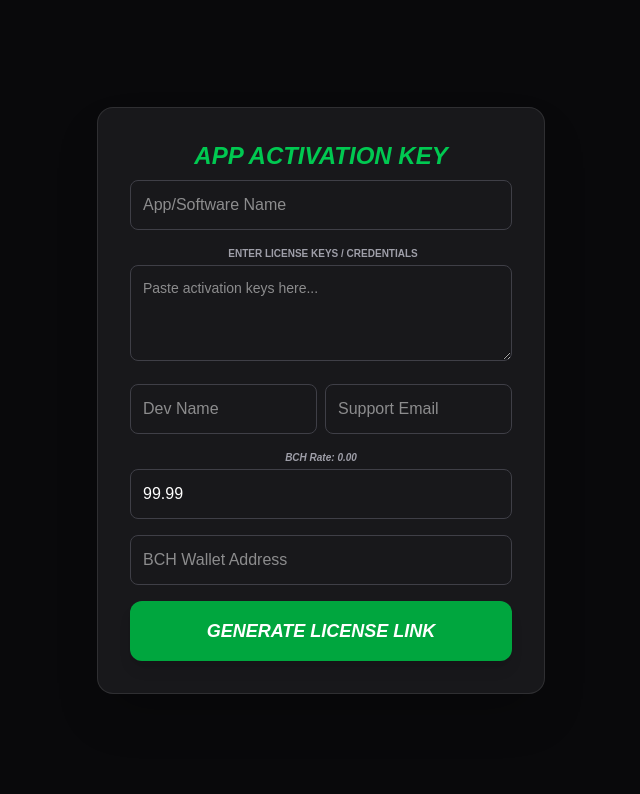
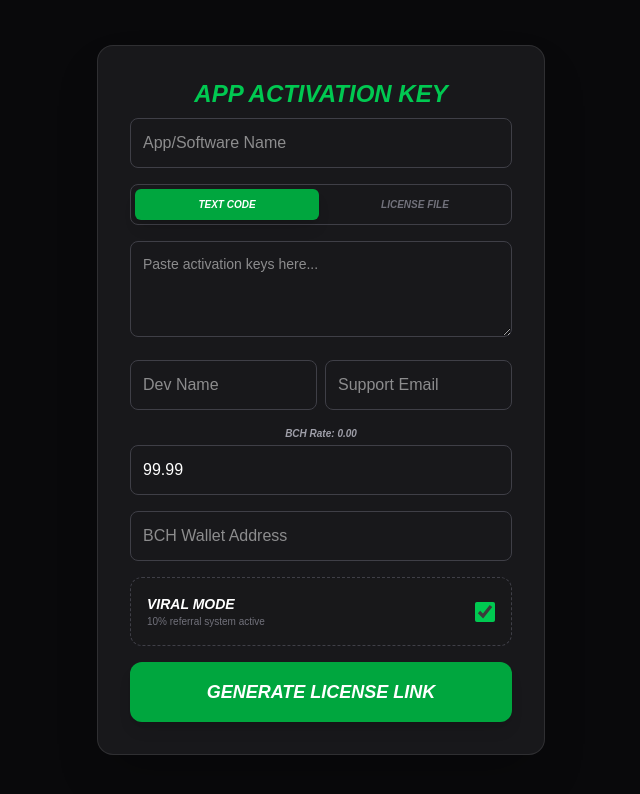
Before and after one commit to saleemm1/payonce-cash, a Next.js app: page /create/app-activate-card in a window 1280 px wide. Shown: the top 794 px of the page, without its empty margins (319-959 px from the left). Built offline with nearby package versions, Linux system fonts and the light colour scheme; no server answers.

Commit message:
Update page.js

```diff
--- a/app/create/app-activate-card/page.js
+++ b/app/create/app-activate-card/page.js
@@ -10,6 +10,7 @@ export default function AppLicensePage() {
   const [generatedLink, setGeneratedLink] = useState('');
   const [copied, setCopied] = useState(false);
   const [enableAffiliate, setEnableAffiliate] = useState(true);
+  const [deliveryType, setDeliveryType] = useState('code');
   useEffect(() => {
     const getBCH = async () => {
       try {
@@ -33,10 +34,18 @@ export default function AppLicensePage() {
       <form onSubmit={handleGenerate} className="w-full max-w-md bg-[#18181b] p-8 rounded-2xl border border-white/10 shadow-2xl space-y-4">
         <h1 className="text-2xl font-bold mb-2 text-center text-green-500 uppercase italic font-black">App Activation Key</h1>
         <input required type="text" value={productName} onChange={(e) => setProductName(e.target.value)} className="w-full p-3 bg-zinc-900 border border-zinc-700 rounded-lg text-white outline-none focus:border-green-500" placeholder="App/Software Name" />
-        <div>
-          <label className="text-[10px] text-zinc-400 mb-1 block ml-1 uppercase font-bold text-center">Enter License Keys / Credentials</label>
+        <div className="flex bg-zinc-900 p-1 rounded-lg border border-zinc-700 gap-1">
+          <button type="button" onClick={() => setDeliveryType('code')} className={`flex-1 py-2 text-[10px] font-black uppercase italic rounded-md transition-all ${deliveryType === 'code' ? 'bg-green-600 text-white shadow-lg' : 'text-zinc-500 hover:text-white'}`}>Text Code</button>
+          <button type="button" onClick={() => setDeliveryType('file')} className={`flex-1 py-2 text-[10px] font-black uppercase italic rounded-md transition-all ${deliveryType === 'file' ? 'bg-green-600 text-white shadow-lg' : 'text-zinc-500 hover:text-white'}`}>License File</button>
+        </div>
+        {deliveryType === 'file' ? (
+          <div>
+            <label className="text-[10px] text-zinc-400 mb-1 block ml-1 uppercase font-bold text-center">Upload License/Key File</label>
+            <input required type="file" className="w-full p-2 bg-zinc-900 border border-zinc-700 rounded-lg text-sm text-gray-300 file:bg-green-600" />
+          </div>
+        ) : (
           <textarea required placeholder="Paste activation keys here..." className="w-full p-3 bg-zinc-900 border border-zinc-700 rounded-lg text-white outline-none focus:border-green-500 h-24 text-sm"></textarea>
-        </div>
+        )}
         <div className="grid grid-cols-2 gap-2">
           <input required type="text" placeholder="Dev Name" onChange={(e)=>setSellerName(e.target.value)} className="p-3 bg-zinc-900 border border-zinc-700 rounded-lg text-white outline-none focus:border-green-500" />
           <input required type="email" placeholder="Support Email" onChange={(e)=>setSellerEmail(e.target.value)} className="p-3 bg-zinc-900 border border-zinc-700 rounded-lg text-white outline-none focus:border-green-500" />
@@ -46,6 +55,10 @@ export default function AppLicensePage() {
           <input required type="number" step="any" value={usdPrice} onChange={(e) => setUsdPrice(e.target.value)} className="w-full p-3 bg-zinc-900 border border-zinc-700 rounded-lg text-white outline-none focus:border-green-500" />
         </div>
         <input required type="text" value={wallet} onChange={(e) => setWallet(e.target.value)} className="w-full p-3 bg-zinc-900 border border-zinc-700 rounded-lg text-white outline-none focus:border-green-500" placeholder="BCH Wallet Address" />
+        <div className="bg-zinc-900/50 p-4 rounded-xl border border-dashed border-zinc-700 flex items-center justify-between">
+          <div><h3 className="text-sm font-bold uppercase italic text-white">Viral Mode</h3><p className="text-[10px] text-zinc-500">10% referral system active</p></div>
+          <input type="checkbox" checked={enableAffiliate} onChange={(e) => setEnableAffiliate(e.target.checked)} className="w-5 h-5 accent-green-500 cursor-pointer" />
+        </div>
         <button type="submit" className="w-full bg-green-600 hover:bg-green-500 py-4 rounded-xl font-black transition-all uppercase italic text-lg shadow-lg">Generate License Link</button>
       </form>
     </div>
```
